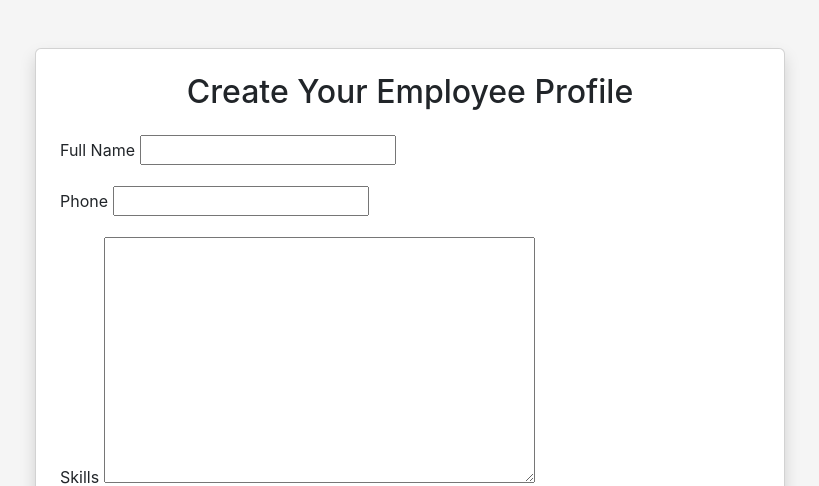
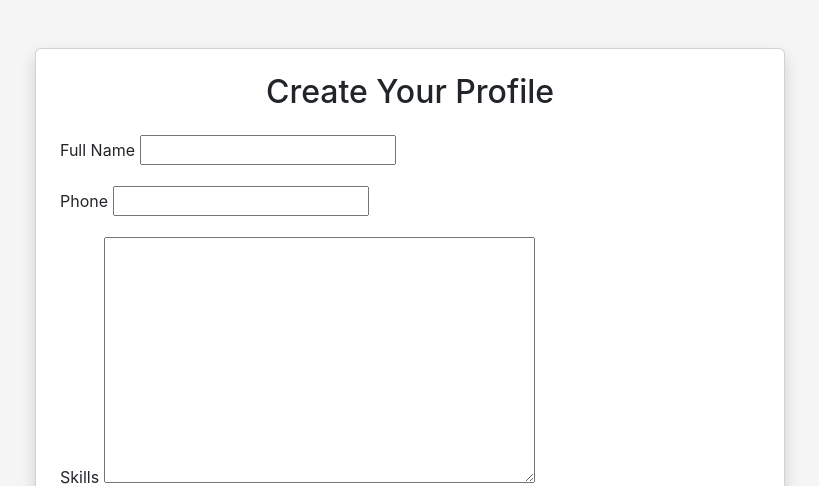
Before and after one commit to Saranya-hash-640/MAIN-PROJECT-DJANGO, a Django app: page /accounts/employee/profile/create/ in a window 1280 px wide. Shown: the part 111-597 px from the top of the page, without its empty margins (230-1049 px from the left). Run offline with Django 5.2, Linux system fonts and the light colour scheme; a user stored in the database is signed in.

Commit message:
second commit

```diff
--- a/accounts/templates/accounts/employee_profile_form.html
+++ b/accounts/templates/accounts/employee_profile_form.html
@@ -12,7 +12,7 @@
             {% if is_update %}
                 Update Your Profile
             {% else %}
-                Create Your Employee Profile
+                Create Your  Profile
             {% endif %}
         </h2>
 
```
